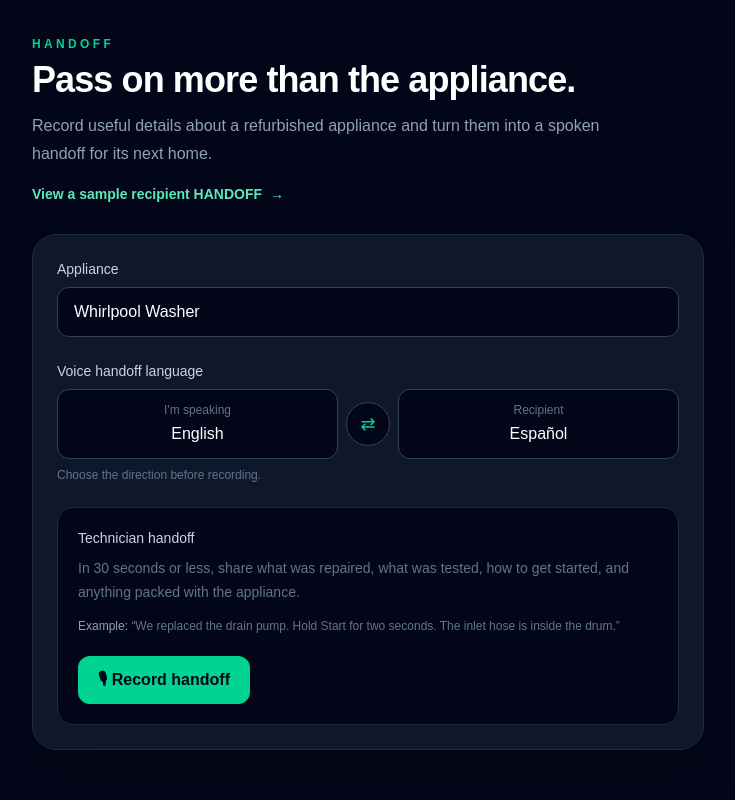
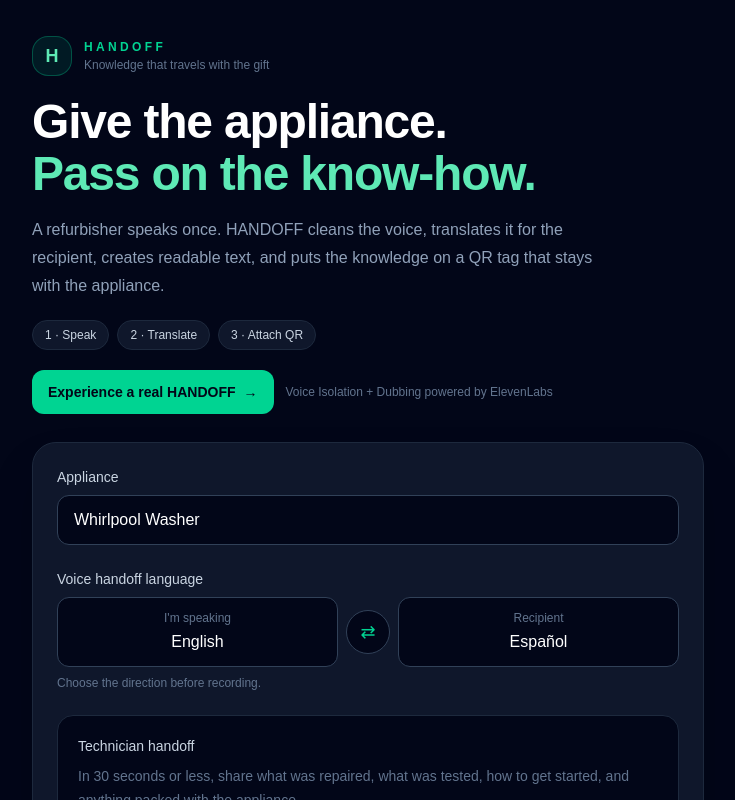
Before and after one commit to mneang/handoff, a Next.js app: page / in a window 1280 px wide. Shown: the top 800 px of the page, without its empty margins (272-1007 px from the left). Built offline with nearby package versions, Linux system fonts and the light colour scheme.

Commit message:
Polish HANDOFF first impression

```diff
--- a/src/app/page.tsx
+++ b/src/app/page.tsx
@@ -405,10 +405,10 @@ export default function Home() {
       return;
     }
 
-    if (recordingSeconds < 3) {
+    if (recordingSeconds < 6) {
       setStatus("error");
       setMessage(
-        "The recording is too short. Record at least 3 seconds so the recipient gets a useful handoff.",
+        "The recording is too short. Record at least 6 seconds so the recipient gets a clear, useful handoff.",
       );
       return;
     }
@@ -818,26 +818,65 @@ export default function Home() {
     <main className="min-h-screen bg-slate-950 px-5 py-7 text-white sm:px-6 sm:py-9">
       <div className="mx-auto max-w-2xl">
         <header className="mb-7">
-          <p className="mb-2 text-xs font-bold uppercase tracking-[0.28em] text-emerald-400">
+          <div className="mb-5 flex items-center gap-3">
+            <div
+              aria-hidden="true"
+              className="flex h-10 w-10 items-center justify-center rounded-2xl border border-emerald-400/30 bg-emerald-400/10 text-lg font-bold text-emerald-300"
+            >
+              H
+            </div>
+
+            <div>
+              <p className="text-xs font-bold uppercase tracking-[0.28em] text-emerald-400">
                 HANDOFF
               </p>
 
-          <h1 className="text-3xl font-semibold tracking-tight sm:text-4xl">
-            Pass on more than the appliance.
+              <p className="mt-0.5 text-xs text-slate-500">
+                Knowledge that travels with the gift
+              </p>
+            </div>
+          </div>
+
+          <h1 className="max-w-xl text-3xl font-semibold tracking-tight sm:text-5xl sm:leading-[1.08]">
+            Give the appliance.
+            <span className="block text-emerald-300">
+              Pass on the know-how.
+            </span>
           </h1>
 
-          <p className="mt-3 max-w-xl text-base leading-7 text-slate-400">
-            Record useful details about a refurbished appliance
-            and turn them into a spoken handoff for its next home.
+          <p className="mt-4 max-w-xl text-base leading-7 text-slate-400">
+            A refurbisher speaks once. HANDOFF cleans the voice,
+            translates it for the recipient, creates readable text,
+            and puts the knowledge on a QR tag that stays with the appliance.
           </p>
 
+          <div className="mt-5 flex flex-wrap gap-2">
+            <span className="rounded-full border border-slate-800 bg-slate-900 px-3 py-1.5 text-xs font-medium text-slate-300">
+              1 · Speak
+            </span>
+
+            <span className="rounded-full border border-slate-800 bg-slate-900 px-3 py-1.5 text-xs font-medium text-slate-300">
+              2 · Translate
+            </span>
+
+            <span className="rounded-full border border-slate-800 bg-slate-900 px-3 py-1.5 text-xs font-medium text-slate-300">
+              3 · Attach QR
+            </span>
+          </div>
+
+          <div className="mt-5 flex flex-wrap items-center gap-3">
             <a
               href="/sample"
-            className="mt-4 inline-flex items-center gap-2 text-sm font-semibold text-emerald-300 transition hover:text-emerald-200"
+              className="inline-flex items-center gap-2 rounded-xl bg-emerald-400 px-4 py-3 text-sm font-semibold text-slate-950 transition hover:bg-emerald-300"
             >
-            View a sample recipient HANDOFF
+              Experience a real HANDOFF
               <span aria-hidden="true">→</span>
             </a>
+
+            <p className="text-xs leading-5 text-slate-500">
+              Voice Isolation + Dubbing powered by ElevenLabs
+            </p>
+          </div>
         </header>
 
         <section className="rounded-3xl border border-slate-800 bg-slate-900 p-5 shadow-2xl sm:p-6">
```
Lines whose indentation alone changed are shown as unchanged.
